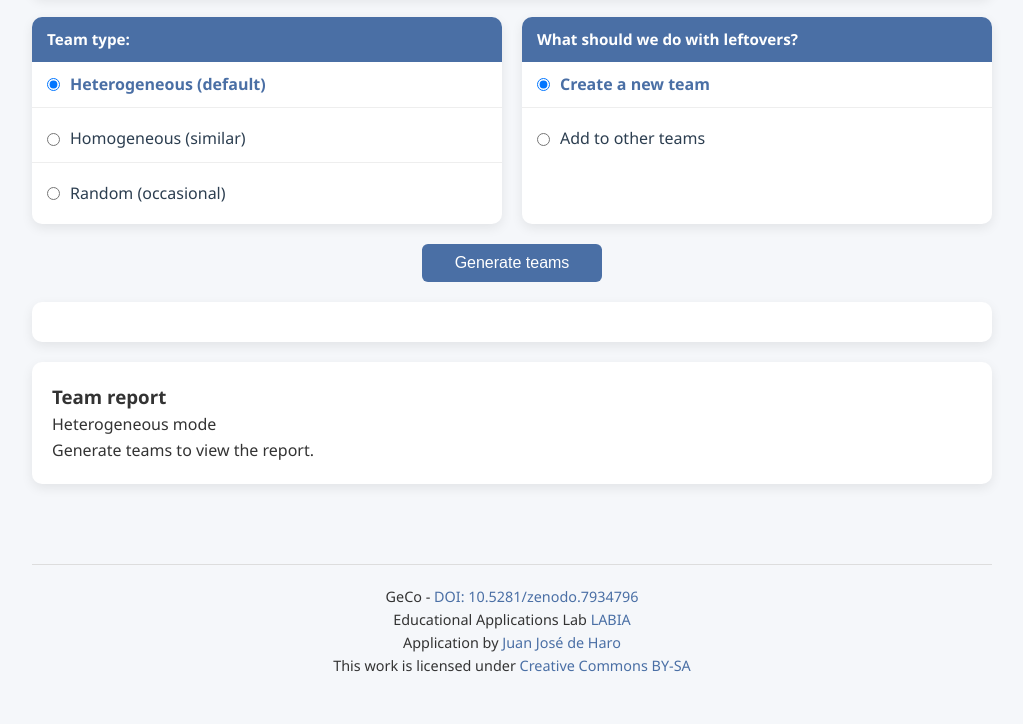
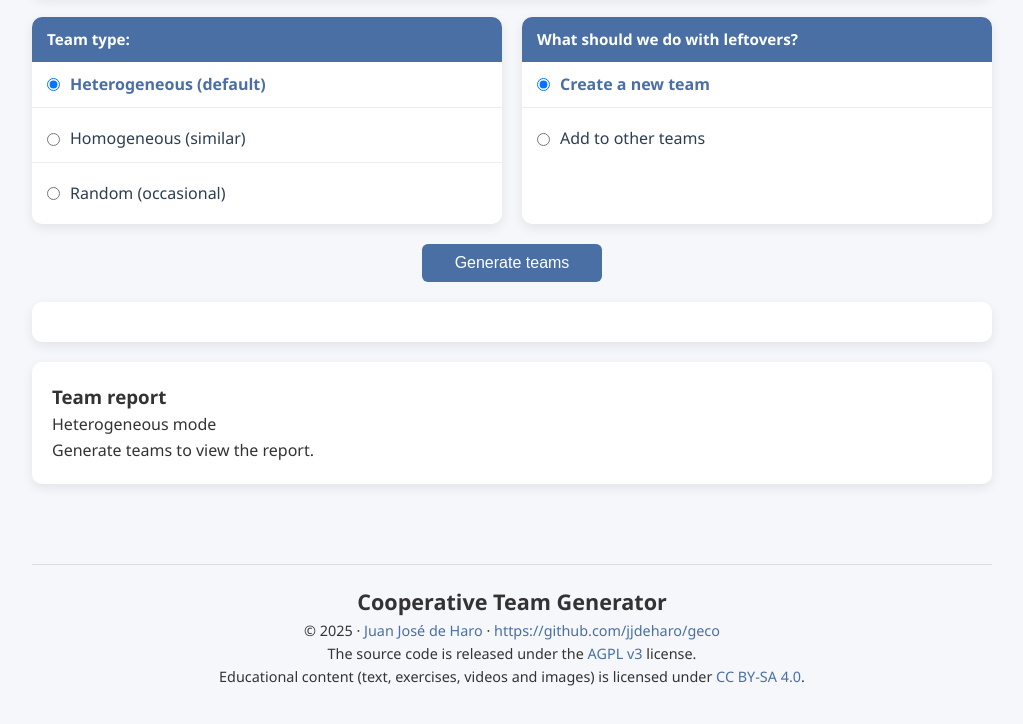
Before and after one commit to jjdeharo/geco, a plain HTML site: page index.html in a window 1280 px wide. Shown: the part 1022-1746 px from the top of the page, without its empty margins (128-1151 px from the left). Drawn offline with Linux system fonts and the light colour scheme.

Commit message:
Actualiza pie multiidioma en app y guía

```diff
--- a/index.html
+++ b/index.html
@@ -726,10 +726,12 @@
     <div id="copySuccess" class="success-message"></div>
 
     <footer>
-      <p id="geco-doi" data-i18n="gecoDoi" data-i18n-type="html">GeCo - <a href="https://doi.org/10.5281/zenodo.7934796" target="_blank">DOI: 10.5281/zenodo.7934796</a></p>
-      <p data-i18n="labText" data-i18n-type="html">Laboratorio de aplicaciones educativas <a href="https://labia.tiddlyhost.com" target="_blank">LABIA</a></p>
-      <p data-i18n="authorText" data-i18n-type="html">Aplicación hecha por <a href="https://bilateria.org" target="_blank">Juan José de Haro</a></p>
-      <p data-i18n="licenseText" data-i18n-type="html">Esta obra está bajo una licencia <a href="https://creativecommons.org/licenses/by-sa/4.0/" target="_blank">Creative Commons BY-SA</a></p>
+      <section class="licenses-summary" aria-labelledby="licenses-heading">
+        <h2 id="licenses-heading" data-i18n="footer.heading">Generador de equipos cooperativos</h2>
+        <p data-i18n="footer.meta" data-i18n-type="html">© 2025 · <a href="https://bilateria.org" rel="author">Juan José de Haro</a> · <a href="https://github.com/jjdeharo/geco">https://github.com/jjdeharo/geco</a></p>
+        <p data-i18n="footer.code" data-i18n-type="html">El código de esta aplicación está disponible bajo licencia <a rel="license" href="https://www.gnu.org/licenses/agpl-3.0.html">AGPL v3</a>.</p>
+        <p data-i18n="footer.content" data-i18n-type="html">Los contenidos educativos (textos, ejercicios, vídeos e imágenes) están bajo licencia <a rel="license" href="https://creativecommons.org/licenses/by-sa/4.0/">CC BY-SA 4.0</a>.</p>
+      </section>
     </footer>
   </div>
   <script src="translations.js"></script>
--- a/translations.js
+++ b/translations.js
@@ -40,10 +40,12 @@ const TRANSLATIONS = {
       noTeamsForIncompatibles: 'No se pueden marcar personas incompatibles hasta que haya equipos disponibles.',
       homogeneousMixed: 'Los grupos incompatibles deben ser del mismo tipo en modo homogéneo.'
     },
-    gecoDoi: "GeCo - <a href='https://doi.org/10.5281/zenodo.7934796' target='_blank'>DOI: 10.5281/zenodo.7934796</a>",
-    labText: "Laboratorio de aplicaciones educativas <a href='https://labia.tiddlyhost.com' target='_blank'>LABIA</a>",
-    authorText: "Aplicación hecha por <a href='https://bilateria.org' target='_blank'>Juan José de Haro</a>",
-    licenseText: "Esta obra está bajo una licencia <a href='https://creativecommons.org/licenses/by-sa/4.0/' target='_blank'>Creative Commons BY-SA</a>",
+    footer: {
+      heading: 'Generador de equipos cooperativos',
+      meta: "© 2025 · <a href='https://bilateria.org' rel='author'>Juan José de Haro</a> · <a href='https://github.com/jjdeharo/geco'>https://github.com/jjdeharo/geco</a>",
+      code: "El código de esta aplicación está disponible bajo licencia <a rel='license' href='https://www.gnu.org/licenses/agpl-3.0.html'>AGPL v3</a>.",
+      content: "Los contenidos educativos (textos, ejercicios, vídeos e imágenes) están bajo licencia <a rel='license' href='https://creativecommons.org/licenses/by-sa/4.0/'>CC BY-SA 4.0</a>."
+    },
     report: {
       title: 'Informe de equipos',
       noTeams: 'Genera equipos para ver el informe.',
@@ -114,10 +116,12 @@ const TRANSLATIONS = {
       noTeamsForIncompatibles: 'No es poden marcar persones incompatibles fins que hi hagi equips disponibles.',
       homogeneousMixed: 'Els grups incompatibles han de ser del mateix tipus en mode homogeni.'
     },
-    gecoDoi: "GeCo - <a href='https://doi.org/10.5281/zenodo.7934796' target='_blank'>DOI: 10.5281/zenodo.7934796</a>",
-    labText: "Laboratori d'aplicacions educatives <a href='https://labia.tiddlyhost.com' target='_blank'>LABIA</a>",
-    authorText: "Aplicació feta per <a href='https://bilateria.org' target='_blank'>Juan José de Haro</a>",
-    licenseText: "Aquesta obra està sota una llicència <a href='https://creativecommons.org/licenses/by-sa/4.0/' target='_blank'>Creative Commons BY-SA</a>",
+    footer: {
+      heading: "Generador d'equips cooperatius",
+      meta: "© 2025 · <a href='https://bilateria.org' rel='author'>Juan José de Haro</a> · <a href='https://github.com/jjdeharo/geco'>https://github.com/jjdeharo/geco</a>",
+      code: "El codi d'aquesta aplicació està disponible amb llicència <a rel='license' href='https://www.gnu.org/licenses/agpl-3.0.html'>AGPL v3</a>.",
+      content: "Els continguts educatius (textos, exercicis, vídeos i imatges) estan sota llicència <a rel='license' href='https://creativecommons.org/licenses/by-sa/4.0/'>CC BY-SA 4.0</a>."
+    },
     report: {
       title: "Informe d'equips",
       noTeams: "Genera els equips per veure l'informe.",
@@ -188,10 +192,12 @@ const TRANSLATIONS = {
       noTeamsForIncompatibles: 'You cannot mark incompatible people until there are teams available.',
       homogeneousMixed: 'Incompatible groups must contain students of the same type when using homogeneous teams.'
     },
-    gecoDoi: "GeCo - <a href='https://doi.org/10.5281/zenodo.7934796' target='_blank'>DOI: 10.5281/zenodo.7934796</a>",
-    labText: "Educational Applications Lab <a href='https://labia.tiddlyhost.com' target='_blank'>LABIA</a>",
-    authorText: "Application by <a href='https://bilateria.org' target='_blank'>Juan José de Haro</a>",
-    licenseText: "This work is licensed under <a href='https://creativecommons.org/licenses/by-sa/4.0/' target='_blank'>Creative Commons BY-SA</a>",
+    footer: {
+      heading: 'Cooperative Team Generator',
+      meta: "© 2025 · <a href='https://bilateria.org' rel='author'>Juan José de Haro</a> · <a href='https://github.com/jjdeharo/geco'>https://github.com/jjdeharo/geco</a>",
+      code: "The source code is released under the <a rel='license' href='https://www.gnu.org/licenses/agpl-3.0.html'>AGPL v3</a> license.",
+      content: "Educational content (text, exercises, videos and images) is licensed under <a rel='license' href='https://creativecommons.org/licenses/by-sa/4.0/'>CC BY-SA 4.0</a>."
+    },
     report: {
       title: 'Team report',
       noTeams: 'Generate teams to view the report.',
@@ -262,10 +268,12 @@ const TRANSLATIONS = {
       noTeamsForIncompatibles: 'Non se poden marcar incompatibles ata que haxa equipos dispoñibles.',
       homogeneousMixed: 'Os grupos incompatibles deben ser do mesmo tipo cando os equipos son homoxéneos.'
     },
-    gecoDoi: "GeCo - <a href='https://doi.org/10.5281/zenodo.7934796' target='_blank'>DOI: 10.5281/zenodo.7934796</a>",
-    labText: "Laboratorio de aplicacións educativas <a href='https://labia.tiddlyhost.com' target='_blank'>LABIA</a>",
-    authorText: "Aplicación creada por <a href='https://bilateria.org' target='_blank'>Juan José de Haro</a>",
-    licenseText: "Esta obra está baixo unha licenza <a href='https://creativecommons.org/licenses/by-sa/4.0/' target='_blank'>Creative Commons BY-SA</a>",
+    footer: {
+      heading: 'Xerador de equipos cooperativos',
+      meta: "© 2025 · <a href='https://bilateria.org' rel='author'>Juan José de Haro</a> · <a href='https://github.com/jjdeharo/geco'>https://github.com/jjdeharo/geco</a>",
+      code: "O código desta aplicación publícase baixo licenza <a rel='license' href='https://www.gnu.org/licenses/agpl-3.0.html'>AGPL v3</a>.",
+      content: "Os contidos educativos (textos, exercicios, vídeos e imaxes) están baixo licenza <a rel='license' href='https://creativecommons.org/licenses/by-sa/4.0/'>CC BY-SA 4.0</a>."
+    },
     report: {
       title: 'Informe de equipos',
       noTeams: 'Xera os equipos para ver o informe.',
@@ -336,10 +344,12 @@ const TRANSLATIONS = {
       noTeamsForIncompatibles: 'Bateraezinak markatzeko, lehenik taldeak egon behar dira eskuragarri.',
       homogeneousMixed: 'Bateraezinen taldeek tipologia bereko kideak izan behar dituzte talde homogeneoak sortzean.'
     },
-    gecoDoi: "GeCo - <a href='https://doi.org/10.5281/zenodo.7934796' target='_blank'>DOI: 10.5281/zenodo.7934796</a>",
-    labText: "Hezkuntza-aplikazioen laborategia <a href='https://labia.tiddlyhost.com' target='_blank'>LABIA</a>",
-    authorText: "Aplikazioa <a href='https://bilateria.org' target='_blank'>Juan José de Haro</a>-k egina",
-    licenseText: "Lan hau <a href='https://creativecommons.org/licenses/by-sa/4.0/' target='_blank'>Creative Commons BY-SA</a> lizentziapean dago",
+    footer: {
+      heading: 'Talde kooperatiboen sortzailea',
+      meta: "© 2025 · <a href='https://bilateria.org' rel='author'>Juan José de Haro</a> · <a href='https://github.com/jjdeharo/geco'>https://github.com/jjdeharo/geco</a>",
+      code: "Aplikazio honen kodea <a rel='license' href='https://www.gnu.org/licenses/agpl-3.0.html'>AGPL v3</a> lizentziapean argitaratua dago.",
+      content: "Eduki didaktikoak (testuak, ariketak, bideoak eta irudiak) <a rel='license' href='https://creativecommons.org/licenses/by-sa/4.0/'>CC BY-SA 4.0</a> lizentziapean daude."
+    },
     report: {
       title: 'Talde txostena',
       noTeams: 'Txostena ikusteko sortu taldeak.',
```
